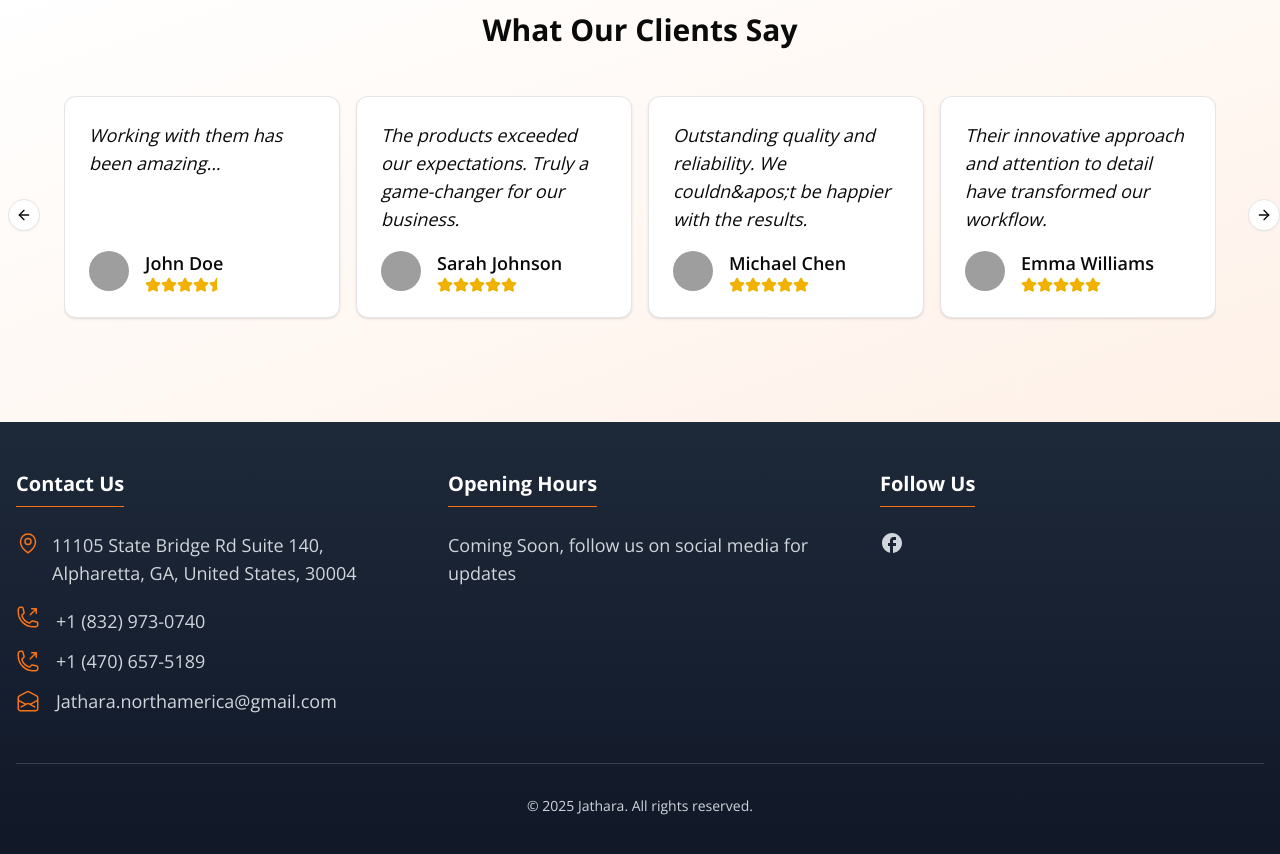
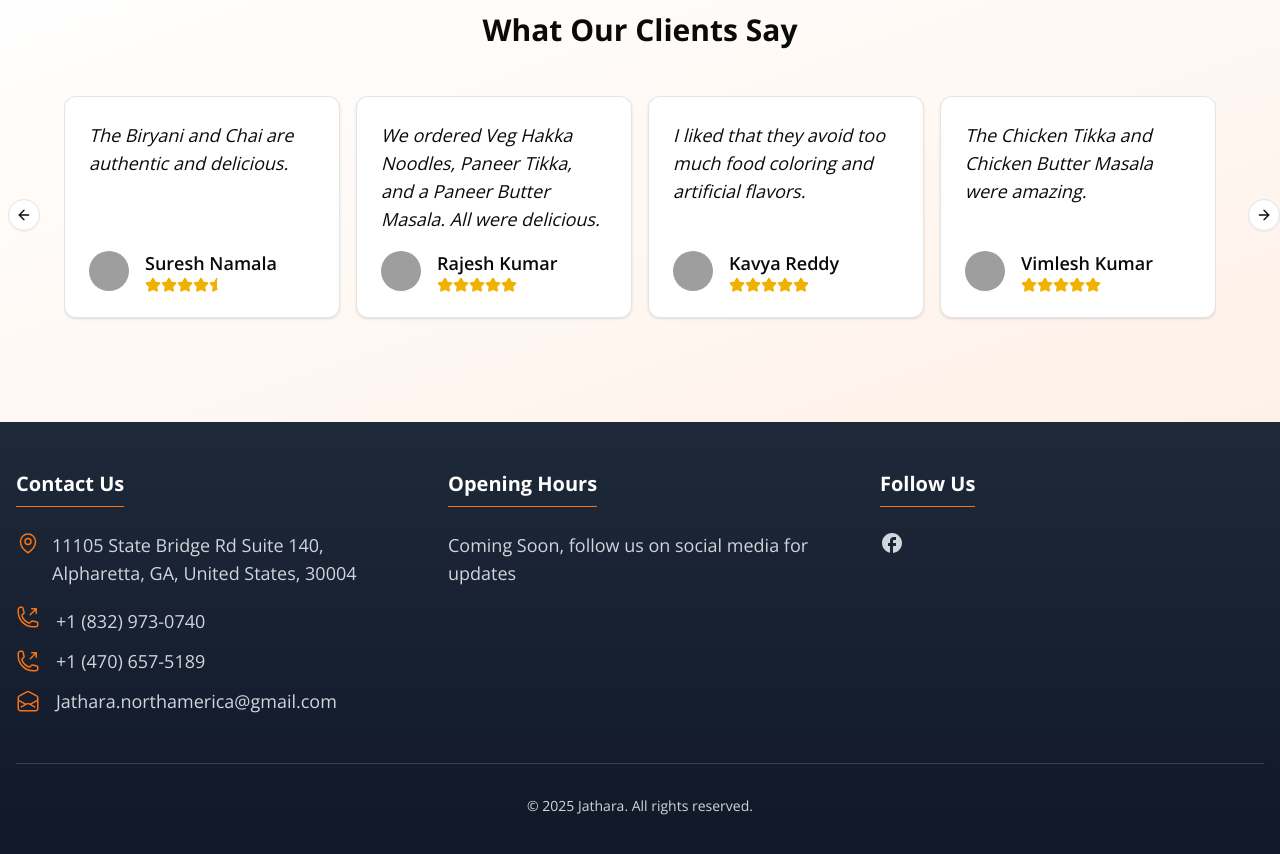
Before and after one commit to Add4x/restaurant-ui, a Next.js app: page / in a window 1280 px wide. Shown: the part 1200-2054 px from the top of the page. Built offline with nearby package versions, Linux system fonts and the light colour scheme; no server answers; the database is empty; grey boxes are pictures that could not be loaded; a web font is replaced by a local one.

Commit message:
Enhance Button and Testimonial Components
- Add cursor-pointer to menu card and category grid buttons
- Improve Button component focus and ring styles
- Update testimonials with authentic customer reviews
- Minor formatting and code cleanup

```diff
--- a/src/app/menu/components/menu-card.tsx
+++ b/src/app/menu/components/menu-card.tsx
@@ -39,7 +39,10 @@ export function MenuCard({ item }: MenuCardProps) {
           <p className="text-sm text-gray-700 mb-2 normal-case">
             {item.description}
           </p>
-          <Button onClick={handleViewMore} className="self-start">
+          <Button
+            onClick={handleViewMore}
+            className="self-start cursor-pointer"
+          >
             View More
           </Button>
         </CardContent>
--- a/src/app/menu/components/menu-category-grid.tsx
+++ b/src/app/menu/components/menu-category-grid.tsx
@@ -61,7 +61,7 @@ export function MenuCategoryGrid() {
                 </p>
                 <Button
                   onClick={() => handleViewMore(categories[0].name)}
-                  className="self-start"
+                  className="self-start cursor-pointer"
                 >
                   View More
                 </Button>
--- a/src/components/ui/button.tsx
+++ b/src/components/ui/button.tsx
@@ -1,11 +1,11 @@
-import * as React from "react"
-import { Slot } from "@radix-ui/react-slot"
-import { cva, type VariantProps } from "class-variance-authority"
+import * as React from "react";
+import { Slot } from "@radix-ui/react-slot";
+import { cva, type VariantProps } from "class-variance-authority";
 
-import { cn } from "@/lib/utils"
+import { cn } from "@/lib/utils";
 
 const buttonVariants = cva(
-  "inline-flex items-center justify-center gap-2 whitespace-nowrap rounded-md text-sm font-medium transition-colors focus-visible:outline-hidden focus-visible:ring-1 focus-visible:ring-ring disabled:pointer-events-none disabled:opacity-50 [&_svg]:pointer-events-none [&_svg]:size-4 [&_svg]:shrink-0",
+  "inline-flex items-center justify-center gap-2 whitespace-nowrap rounded-md text-sm font-medium ring-offset-background transition-colors focus-visible:outline-none focus-visible:ring-2 focus-visible:ring-ring focus-visible:ring-offset-2 disabled:pointer-events-none disabled:opacity-50 cursor-pointer [&_svg]:pointer-events-none [&_svg]:size-4 [&_svg]:shrink-0",
   {
     variants: {
       variant: {
@@ -32,26 +32,26 @@ const buttonVariants = cva(
       size: "default",
     },
   }
-)
+);
 
 export interface ButtonProps
   extends React.ButtonHTMLAttributes<HTMLButtonElement>,
     VariantProps<typeof buttonVariants> {
-  asChild?: boolean
+  asChild?: boolean;
 }
 
 const Button = React.forwardRef<HTMLButtonElement, ButtonProps>(
   ({ className, variant, size, asChild = false, ...props }, ref) => {
-    const Comp = asChild ? Slot : "button"
+    const Comp = asChild ? Slot : "button";
     return (
       <Comp
         className={cn(buttonVariants({ variant, size, className }))}
         ref={ref}
         {...props}
       />
-    )
+    );
   }
-)
-Button.displayName = "Button"
+);
+Button.displayName = "Button";
 
-export { Button, buttonVariants }
+export { Button, buttonVariants };
--- a/src/data/testimonials.ts
+++ b/src/data/testimonials.ts
@@ -7,51 +7,41 @@ export interface Testimonial {
 
 export const testimonials: Testimonial[] = [
   {
-    name: "John Doe",
+    name: "Suresh Namala",
     rating: 4.5,
-    quote: "Working with them has been amazing...",
+    quote: "The Biryani and Chai are authentic and delicious.",
     image: "/images/testimonials/t1.jpg",
   },
   {
-    name: "Sarah Johnson",
+    name: "Rajesh Kumar",
     rating: 5,
     quote:
-      "The products exceeded our expectations. Truly a game-changer for our business.",
+      "We ordered Veg Hakka Noodles, Paneer Tikka, and a Paneer Butter Masala. All were delicious.",
     image: "/images/testimonials/t2.jpg",
   },
   {
-    name: "Michael Chen",
+    name: "Kavya Reddy",
     rating: 5,
     quote:
-      "Outstanding quality and reliability. We couldn&apos;t be happier with the results.",
+      "I liked that they avoid too much food coloring and artificial flavors.",
     image: "/images/testimonials/t3.jpg",
   },
   {
-    name: "Emma Williams",
+    name: "Vimlesh Kumar",
     rating: 5,
-    quote:
-      "Their innovative approach and attention to detail have transformed our workflow.",
+    quote: "The Chicken Tikka and Chicken Butter Masala were amazing.",
     image: "/images/testimonials/t4.jpg",
   },
   {
     name: "Robert Martinez",
     rating: 5,
-    quote:
-      "Exceptional service and product quality. Theyve become our trusted partner.",
-    image: "/images/testimonials/t3.jpg",
+    quote: "Ordered Vijayawada Special Biryani and the spices were just right.",
+    image: "/images/testimonials/t5.jpg",
   },
   {
-    name: "Lisa Thompson",
-    rating: 2,
-    quote:
-      "The team&apos;s expertise and dedication have made all the difference in our projects.",
-    image: "/images/testimonials/t1.jpg",
-  },
-  {
-    name: "David Kim",
-    rating: 2,
-    quote:
-      "A fantastic partnership that has helped us scale our business effectively.",
-    image: "/images/testimonials/t4.jpg",
+    name: "Sai Kumar",
+    rating: 5,
+    quote: "The Chicken Tikka and Chicken Butter Masala were amazing.",
+    image: "/images/testimonials/t6.jpg",
   },
 ];
```
